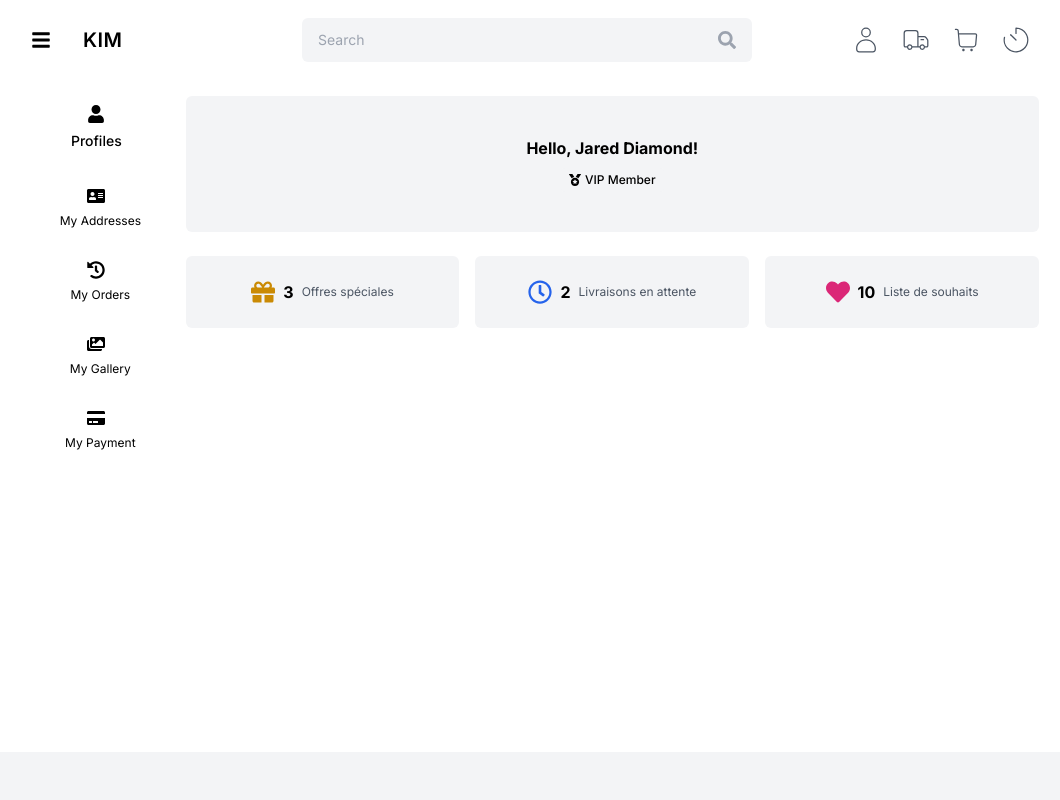
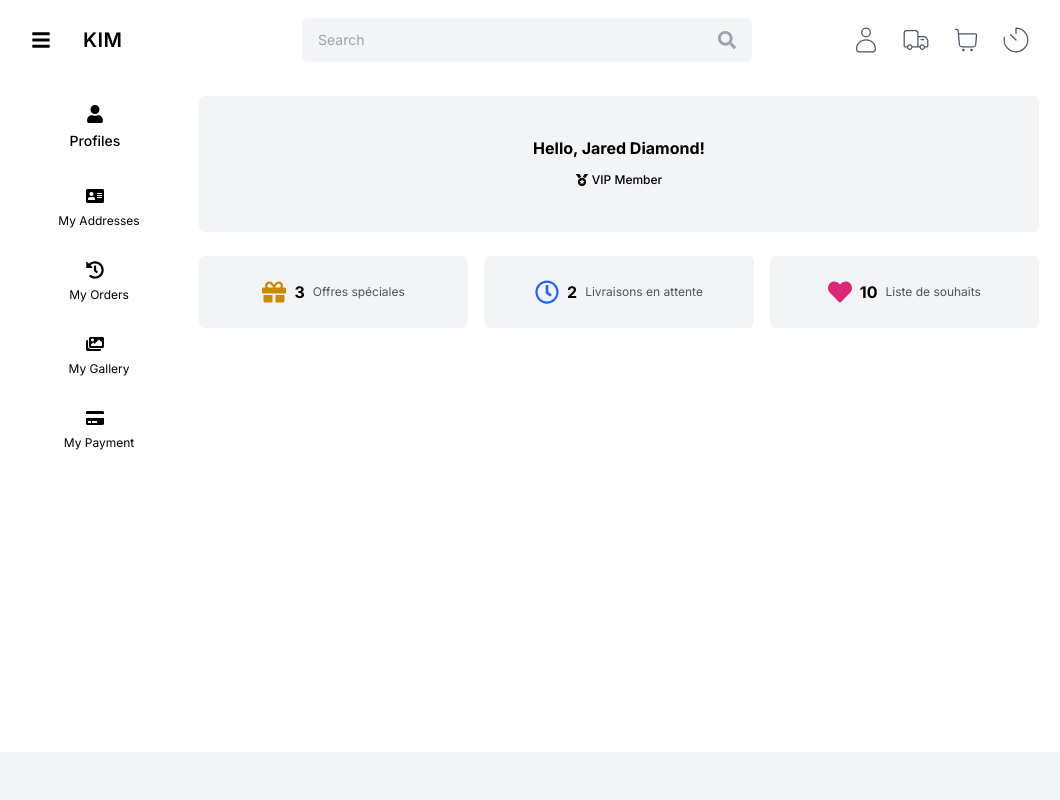
Before and after one commit to snrtn/ecommerce, a Next.js app in the folder ecommerce.front/: page /user in a window 1280 px wide. Shown: the top 800 px of the page, without its empty margins (113-1173 px from the left). Built offline with nearby package versions, Linux system fonts and the light colour scheme.

Commit message:
commit 19.07.2024

```diff
--- a/ecommerce.front/src/app/user/page.tsx
+++ b/ecommerce.front/src/app/user/page.tsx
@@ -18,7 +18,7 @@ const UserPage = () => {
   };
 
   return (
-    <div className="flex flex-col md:flex-row md:px-8 lg:px-16 xl:px-32 2xl:px-48">
+    <div className="flex flex-col gap-4 md:flex-row md:px-8 lg:px-16 xl:px-32 2xl:px-48">
       <div className="mt-36 w-full md:mt-24 md:w-1/6">
         <Sidebar
           setActiveSection={handleSectionClick}
```
